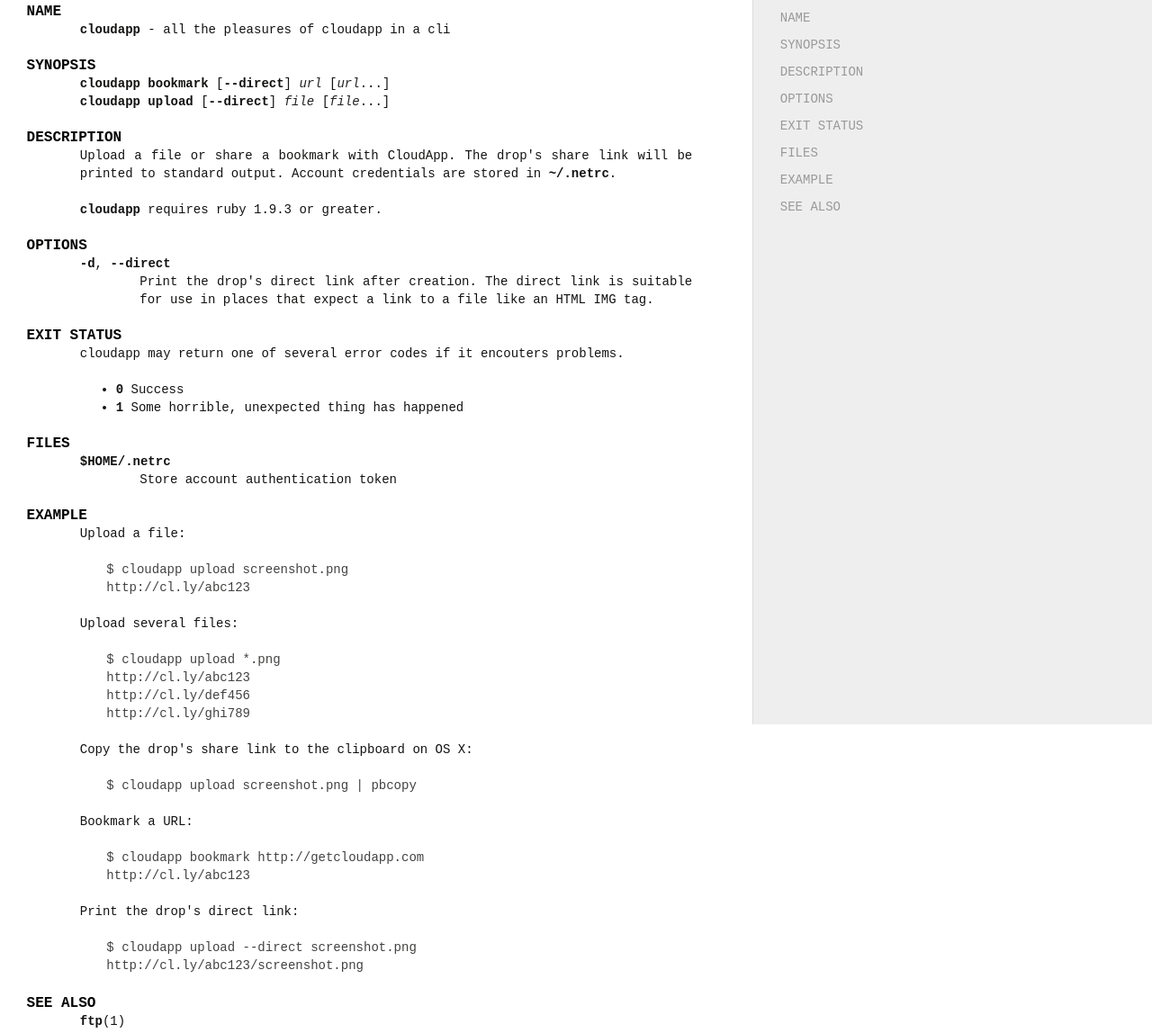
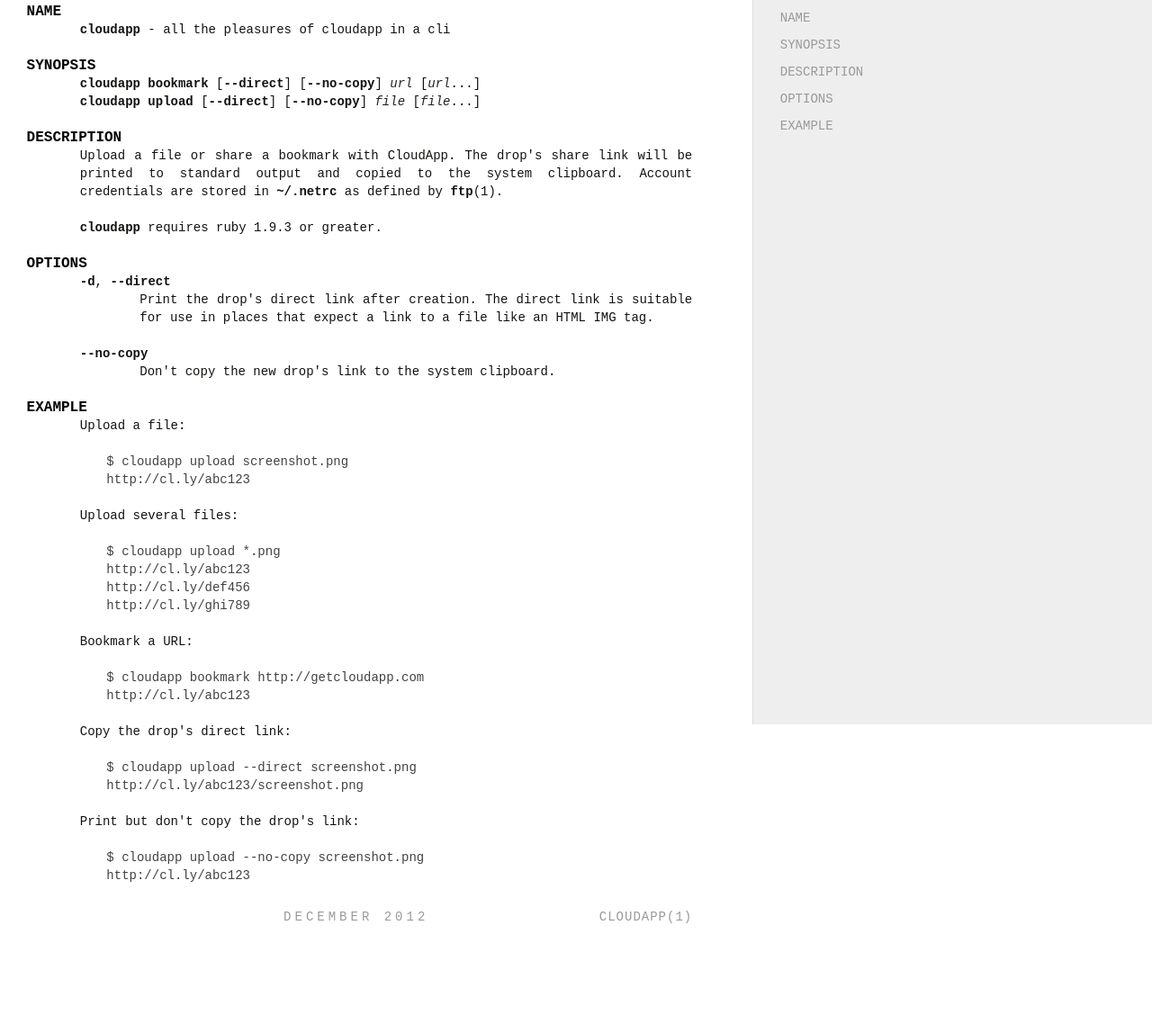
Before and after one commit to cloudapp/cloudapp.rb, a plain HTML site: page index.html in a window 1280 px wide. Shown: the part 43-1191 px from the top of the page at 90% size. After the commit the page ends 1092 px from the top, so only its background shows below. Drawn offline with Linux system fonts and the light colour scheme.

Commit message:
Update docs

```diff
--- a/index.html
+++ b/index.html
@@ -63,10 +63,7 @@
     <a href="#SYNOPSIS">SYNOPSIS</a>
     <a href="#DESCRIPTION">DESCRIPTION</a>
     <a href="#OPTIONS">OPTIONS</a>
-    <a href="#EXIT-STATUS">EXIT STATUS</a>
-    <a href="#FILES">FILES</a>
     <a href="#EXAMPLE">EXAMPLE</a>
-    <a href="#SEE-ALSO">SEE ALSO</a>
   </div>
 
   <ol class='man-decor man-head man head'>
@@ -82,38 +79,23 @@
 
 <h2 id="SYNOPSIS">SYNOPSIS</h2>
 
-<p><code>cloudapp bookmark</code> [<code>--direct</code>] <var>url</var> [<var>url</var>...]<br />
-<code>cloudapp upload</code>   [<code>--direct</code>] <var>file</var> [<var>file</var>...]</p>
+<p><code>cloudapp bookmark</code> [<code>--direct</code>] [<code>--no-copy</code>] <var>url</var> [<var>url</var>...]<br />
+<code>cloudapp upload</code>   [<code>--direct</code>] [<code>--no-copy</code>] <var>file</var> [<var>file</var>...]</p>
 
 <h2 id="DESCRIPTION">DESCRIPTION</h2>
 
 <p>Upload a file or share a bookmark with CloudApp. The drop's share link will be
-printed to standard output. Account credentials are stored in <code>~/.netrc</code>.</p>
+printed to standard output and copied to the system clipboard. Account
+credentials are stored in <code>~/.netrc</code> as defined by <code>ftp</code>(1).</p>
 
 <p><strong>cloudapp</strong> requires ruby 1.9.3 or greater.</p>
 
 <h2 id="OPTIONS">OPTIONS</h2>
 
 <dl>
-<dt><code>-d</code>, <code>--direct</code></dt><dd>Print the drop's direct link after creation. The direct link is suitable for
-use in places that expect a link to a file like an HTML IMG tag.</dd>
-</dl>
-
-
-<h2 id="EXIT-STATUS">EXIT STATUS</h2>
-
-<p>cloudapp may return one of several error codes if it encouters problems.</p>
-
-<ul>
-<li><code>0</code> Success</li>
-<li><code>1</code> Some horrible, unexpected thing has happened</li>
-</ul>
-
-
-<h2 id="FILES">FILES</h2>
-
-<dl>
-<dt><code>$HOME/.netrc</code></dt><dd>Store account authentication token</dd>
+<dt><code>-d</code>, <code>--direct</code></dt><dd><p>Print the drop's direct link after creation. The direct link is suitable for
+use in places that expect a link to a file like an HTML IMG tag.</p></dd>
+<dt><code>--no-copy</code></dt><dd><p>Don't copy the new drop's link to the system clipboard.</p></dd>
 </dl>
 
 
@@ -133,26 +115,23 @@ http://cl.ly/def456
 http://cl.ly/ghi789
 </code></pre>
 
-<p>Copy the drop's share link to the clipboard on OS X:</p>
-
-<pre><code>$ cloudapp upload screenshot.png | pbcopy
-</code></pre>
-
 <p>Bookmark a URL:</p>
 
 <pre><code>$ cloudapp bookmark http://getcloudapp.com
 http://cl.ly/abc123
 </code></pre>
 
-<p>Print the drop's direct link:</p>
+<p>Copy the drop's direct link:</p>
 
 <pre><code>$ cloudapp upload --direct screenshot.png
 http://cl.ly/abc123/screenshot.png
 </code></pre>
 
-<h2 id="SEE-ALSO">SEE ALSO</h2>
+<p>Print but don't copy the drop's link:</p>
 
-<p><code>ftp</code>(1)</p>
+<pre><code>$ cloudapp upload --no-copy screenshot.png
+http://cl.ly/abc123
+</code></pre>
 
 
   <ol class='man-decor man-foot man foot'>
```
